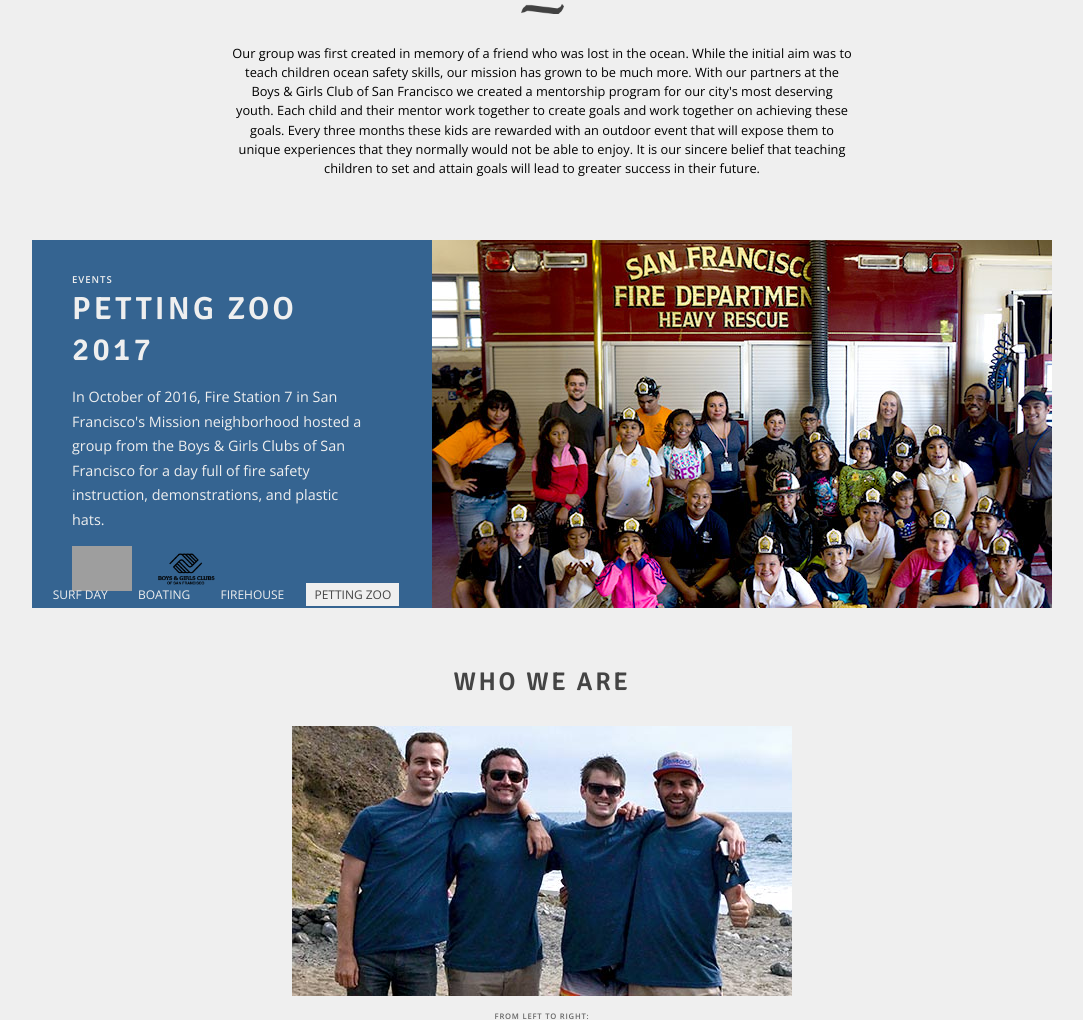
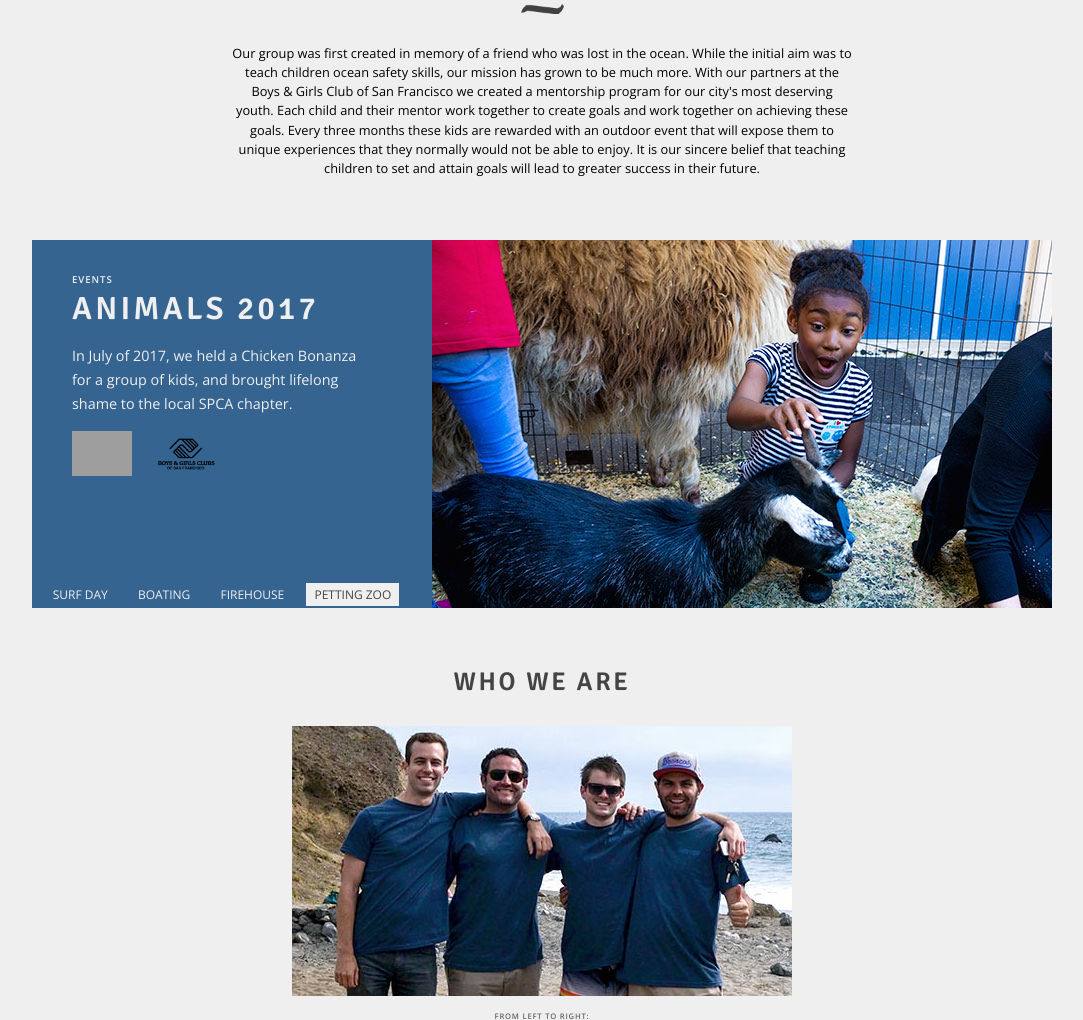
Before and after one commit to boha/etd, a Flask app: page / in a window 1280 px wide, after a click on "PETTING ZOO". Shown: the part 683-1703 px from the top of the page, without its empty margins (98-1181 px from the left). Run offline with Flask 2, Linux system fonts and the light colour scheme; some libraries are stand-ins or nearby versions; grey boxes are pictures that could not be loaded.

Commit message:
Event 4
Added Event 4

```diff
--- a/templates/index.html
+++ b/templates/index.html
@@ -134,8 +134,8 @@
           <div class="eventdesc">
             <div class="partner-desc">
               <h4>Events</h4>
-              <h1>Petting Zoo 2017</h1>
-              <p>In October of 2016, Fire Station 7 in San Francisco's Mission neighborhood hosted a group from the Boys &amp; Girls Clubs of San Francisco for a day full of fire safety instruction, demonstrations, and plastic hats.</p>
+              <h1>Animals 2017</h1>
+              <p>In July of 2017, we held a Chicken Bonanza for a group of kids, and brought lifelong shame to the local SPCA chapter.</p>
             </div>
             <div class="partner-logo">
               <img src="/static/img/sffd_seal.svg" alt="San Francisco Fire Department" />
@@ -144,11 +144,10 @@
           </div>
 
           <div class="gallery">
-            <img src="/static/img/fd15_gallery_1.jpg" alt="" />
-            <img src="/static/img/fd15_gallery_2.jpg" alt="" />
-            <img src="/static/img/fd15_gallery_3.jpg" alt="" />
-            <img src="/static/img/fd15_gallery_4.jpg" alt="" />
-            <img src="/static/img/fd15_gallery_5.jpg" alt="" />
+            <img src="/static/img/pz17_gallery_1.jpg" alt="" />
+            <img src="/static/img/pz17_gallery_2.jpg" alt="" />
+            <img src="/static/img/pz17_gallery_3.jpg" alt="" />
+            <img src="/static/img/pz17_gallery_4.jpg" alt="" />
           </div>
 
         </div> <!-- event3 -->
```
Also changed, not shown: static/img/pz17_gallery_1.jpg (added), static/img/pz17_gallery_2.jpg (added), static/img/pz17_gallery_3.jpg (added), static/img/pz17_gallery_4.jpg (added).
